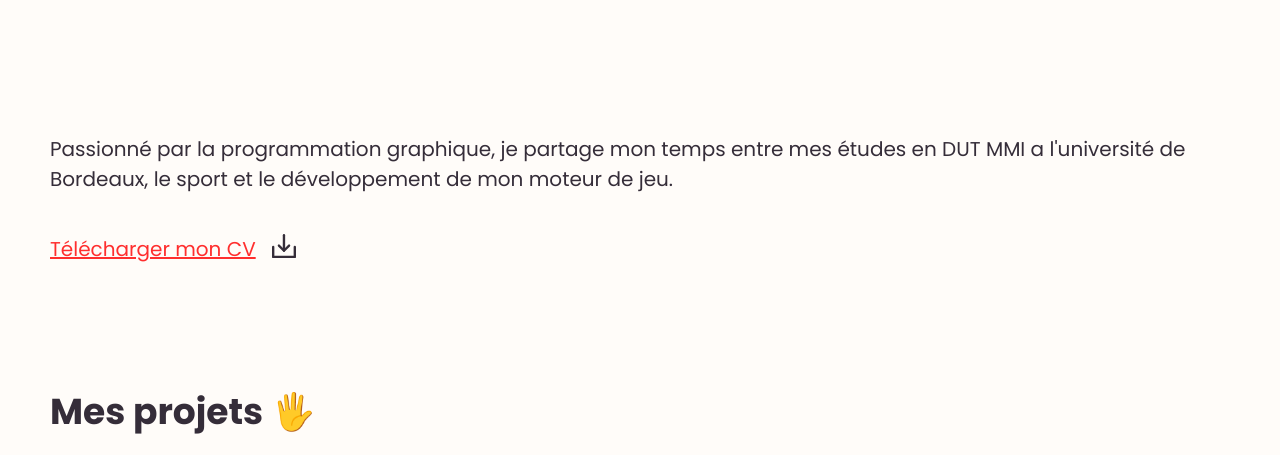
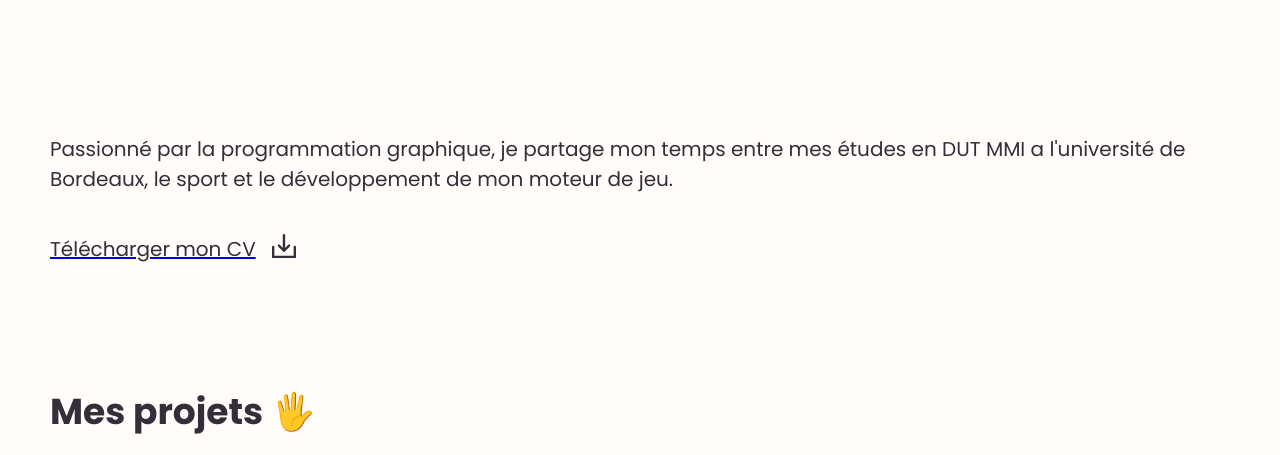
Before and after one commit to ckyre/portfolio, a PHP site: page / in a window 1280 px wide. Shown: the part 365-820 px from the top of the page. Run offline with PHP 8.4, Linux system fonts and the light colour scheme.

Commit message:
Download CV link

```diff
--- a/style.css
+++ b/style.css
@@ -4,18 +4,21 @@
   font-family: "Poppins";
   src: url(assets/fonts/Poppins-Regular.ttf);
   font-weight: normal;
+  font-display: swap;
 }
 
 @font-face {
   font-family: "Poppins";
   src: url(assets/fonts/Poppins-Bold.ttf);
   font-weight: bold;
+  font-display: swap;
 }
 
 @font-face {
   font-family: "Poppins";
   src: url(assets/fonts/Poppins-Light.ttf);
   font-weight: 100;
+  font-display: swap;
 }
 
 @font-face {
@@ -23,6 +26,7 @@
   src: url(assets/fonts/Poppins-Italic.ttf);
   font-weight: normal;
   font-style: italic;
+  font-display: swap;
 }
 
 @-webkit-keyframes rotate {
@@ -433,12 +437,6 @@ p .desc {
   .actions-container .cta {
     display: none !important;
   }
-  .actions-container .cv-link {
-    color: #FF2E2E;
-  }
-  .actions-container .cv-link p {
-    color: #FF2E2E;
-  }
 }
 
 /***************LANDSCAPE******************/
--- a/style.scss
+++ b/style.scss
@@ -410,14 +410,6 @@ p {
         .cta {
             display: none !important;
         }
-
-        .cv-link {
-            color: $main;
-
-            p {
-                color: $main;
-            }
-        }
     }
 }
 
```
Also changed, not shown: 1 other file.
